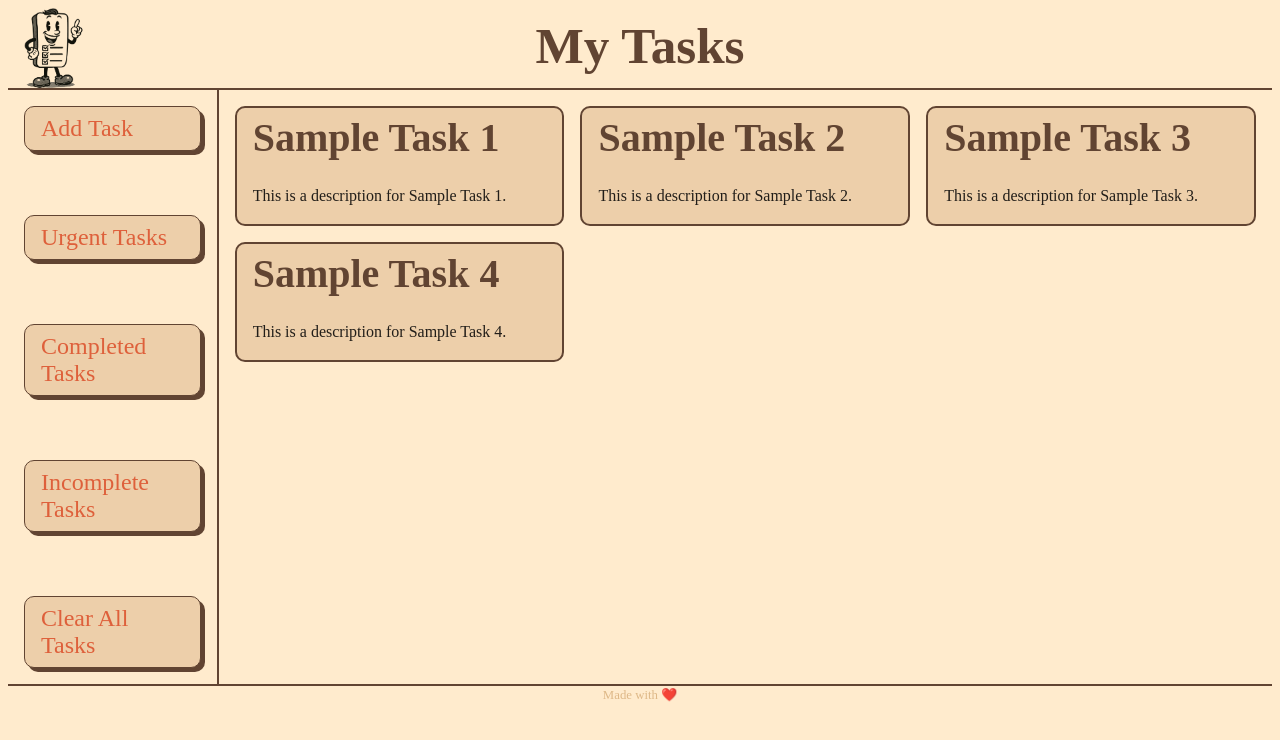
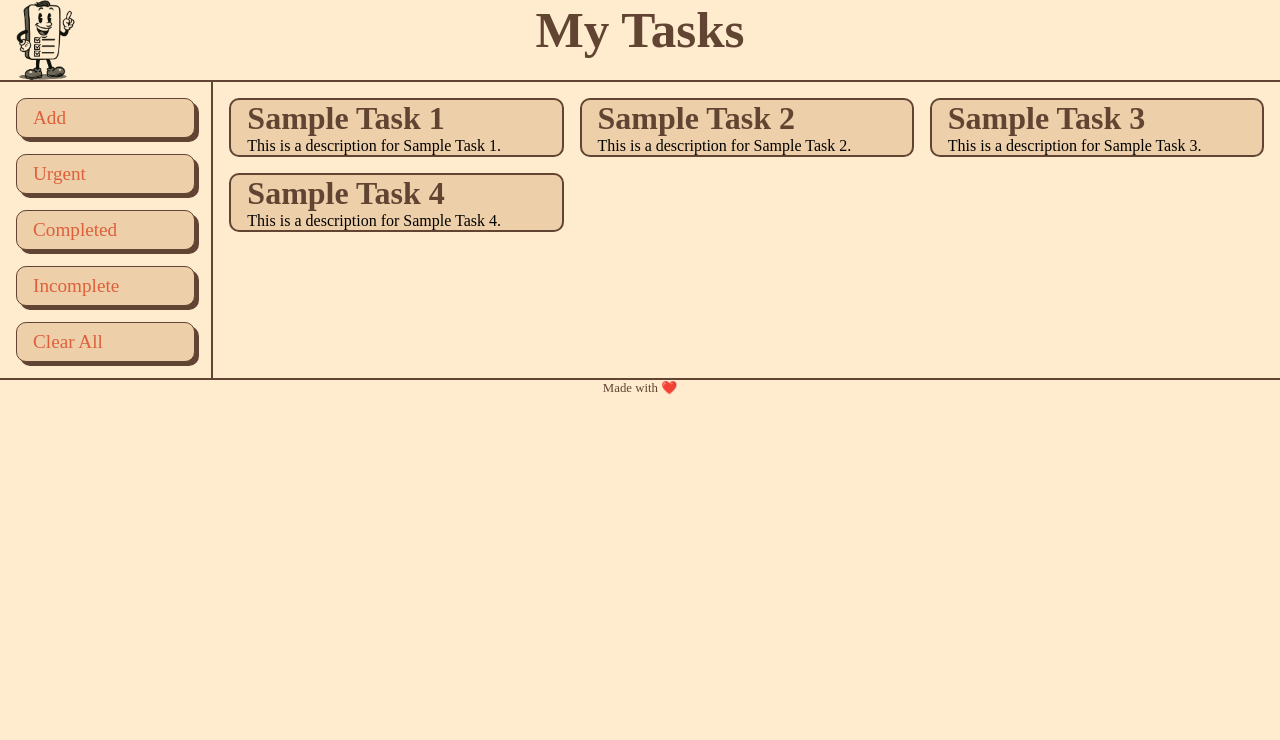
Before and after one commit to Tompweston/WIL_frontend, a SvelteKit app: page / in a window 1280 px wide. Shown: the top 740 px of the page. Built offline with nearby package versions, Linux system fonts and the light colour scheme; a web font is replaced by a local one.

Commit message:
added the usage of CSS variables for colours

```diff
--- a/src/app.css
+++ b/src/app.css
@@ -37,15 +37,34 @@
 }
 
 :root {
+  background-color: var(--background);
+  --background: #ffebcd;
+  --foreground: #614432;
+  --accent: #DE603B;
+  --contrast: #EDCFAA;
+}
+
+/* @media (prefers-color-scheme: dark) {
+  :root {
+    --background: #121212;
+    --foreground: #E6E1DC;
+    --accent: #BB86FC;
+    --contrast: #3700B3;
+  }
+} */
+
+* {
+  padding: 0;
+  margin: 0;
+  box-sizing: border-box;
   font-family: 'body';
-  line-height: 1.5;
-  font-weight: 400;
-  color-scheme: light dark;
-  color: rgba(4, 4, 4, 0.87);
-  background-color: #ffebcd;
   font-synthesis: none;
   text-rendering: optimizeLegibility;
   -webkit-font-smoothing: antialiased;
   -moz-osx-font-smoothing: grayscale;
+}
 
-}
+/*h1, h2, h3, h4, h5, h6 {
+  font-family: 'title', cursive;
+  color: var(--foreground);
+}*/
--- a/src/lib/components/SidebarButton.svelte
+++ b/src/lib/components/SidebarButton.svelte
@@ -8,25 +8,25 @@
 
 <style>
     .sidebar-btn {
-        background-color: #EDCFAA;
-        border: 1px solid #614432;
+        background-color: var(--contrast);
+        border: 1px solid var(--foreground);
         padding: 0.5rem 1rem;
         text-align: left;
-        font-size: x-large;
+        font-size: 1.5vw;
         cursor: pointer;
         border-radius: 10px;
-        color: #de603b;
+        color: var(--accent);
         font-family: 'subheading', cursive;
-        box-shadow: #614432 4px 4px;
+        box-shadow: var(--foreground) 4px 4px;
     }
 
     .sidebar-btn:hover {
-        background-color: #de603b;
+        background-color: var(--accent);
         color: wheat;
     }
 
     .sidebar-btn:active {
-        box-shadow: #614432 1px 1px;
+        box-shadow: var(--foreground) 1px 1px;
         transform: translate(4px, 4px);
     }
 </style>
--- a/src/lib/components/TaskCard.svelte
+++ b/src/lib/components/TaskCard.svelte
@@ -9,10 +9,10 @@
 
 <style>
     .task {
-        border: 2px solid #614432;
+        border: 2px solid var(--foreground);
         border-radius: 10px;
         padding-left: 1rem;
-        background-color: #EDCFAA;
+        background-color: var(--contrast);
         display: flex;
         flex-direction: column;
         justify-content: flex-start;
@@ -20,10 +20,9 @@
 
     .task-title {
         font-family: subheading;
-        color: #614432;
-        font-size: 2.5rem;
+        color: var(--foreground)    ;
+        font-size: 2.5vw;
         border-radius: 10px;
-        margin: 0; /* Remove default margin */
     }
 
 </style>
--- a/src/routes/+layout.svelte
+++ b/src/routes/+layout.svelte
@@ -22,6 +22,7 @@
 </footer>
 
 <style>
+
 	header {
 		display: grid;
 		grid-template-columns: 1fr 1fr 1fr;
@@ -52,22 +53,18 @@
 
 	.page-title{
 		font-size: 4vw;
-		color: #614432;
-		font-family: 'title2';
+		color: var(--foreground);
+		font-family: 'title';
 		font-weight: bolder;
 		margin: 0;
 		text-align: center;
 	}
 
-    .logo:hover {
-        filter: drop-shadow(0 0 1.2em #f74008aa);
-        transform: translateY(-2px);
-    }
 
 	footer {
-        color: #deb887;
+        color: var(--foreground);
 		font-size: 1vw;
-		border-top: 2px solid #614432;
+		border-top: 2px solid var(--foreground);
 		width: 100%;
 		text-align: center;
 	}
--- a/src/routes/+page.svelte
+++ b/src/routes/+page.svelte
@@ -6,11 +6,11 @@
 <main>
     <aside class="sidebar">
         <div class="sidebar-buttons">
-            <SidebarButton text="Add Task" />
-            <SidebarButton text="Urgent Tasks" />
-            <SidebarButton text="Completed Tasks" />
-            <SidebarButton text="Incomplete Tasks" />
-            <SidebarButton text="Clear All Tasks" />
+            <SidebarButton text="Add " />
+            <SidebarButton text="Urgent" />
+            <SidebarButton text="Completed" />
+            <SidebarButton text="Incomplete" />
+            <SidebarButton text="Clear All" />
         </div>
     </aside>
 
@@ -32,14 +32,14 @@
 	}
 
     .sidebar {
-        border-right: 2px solid #614432;
+        border-right: 2px solid var(--foreground);
     }
 
     .sidebar-buttons {
         display: flex;
         flex-direction: column;
         align-items: stretch;
-        gap: 4rem;
+        gap: 1rem;
         padding: 1rem;
     }
 
```
